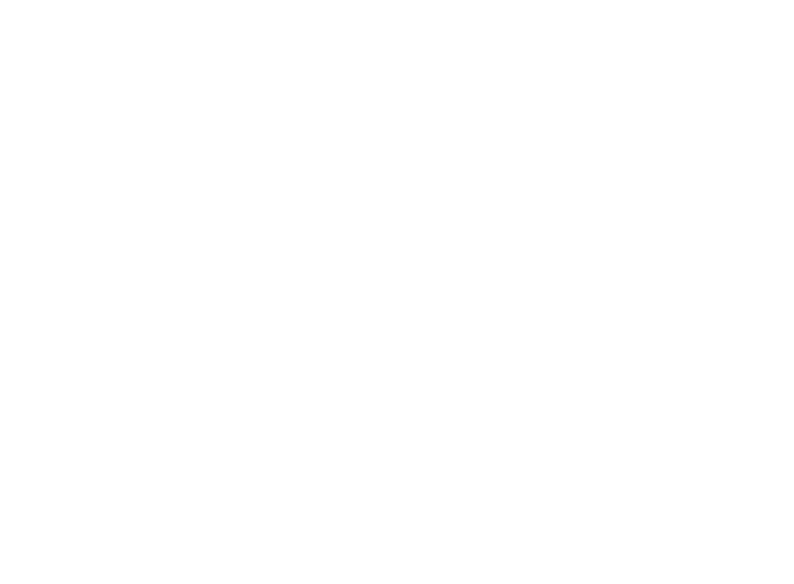
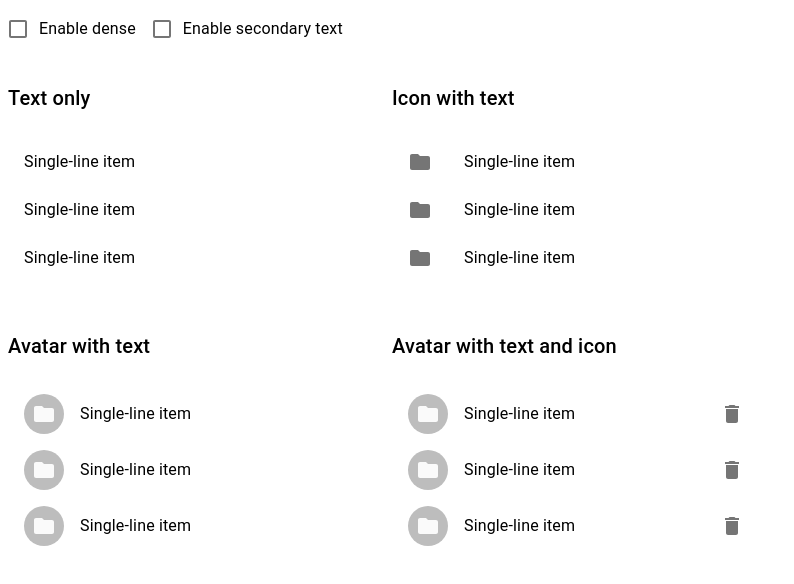
Before and after one commit to vinodanola/telkom-assessment, a React (Create React App) app: page / in a window 1280 px wide. Shown: the top 584 px of the page, without its empty margins (0-794 px from the left). Built offline with nearby package versions, Linux system fonts and the light colour scheme.

Commit message:
1 file modified, 1 added

```diff
--- a/src/App.js
+++ b/src/App.js
@@ -1,7 +1,7 @@
 import React, { useEffect } from 'react';
 import { Router, Switch, Route, Redirect } from 'react-router-dom';
 import { createBrowserHistory } from 'history';
-import './style.css';
+//import './style.css';
 import HomePage from './views/HomePage/HomePage.js';
 
 const hist = createBrowserHistory();
@@ -11,7 +11,7 @@
     <div className="App">
       <Router history={hist}>
         <Switch>
-          <Route path="/home" render={props => <HomePage {...props} />} />
+          <Route path="/" render={props => <HomePage {...props} />} />
         </Switch>
       </Router>
     </div>
```
Also changed, not shown: src/views/LoginPage/LoginPage.js (added).
